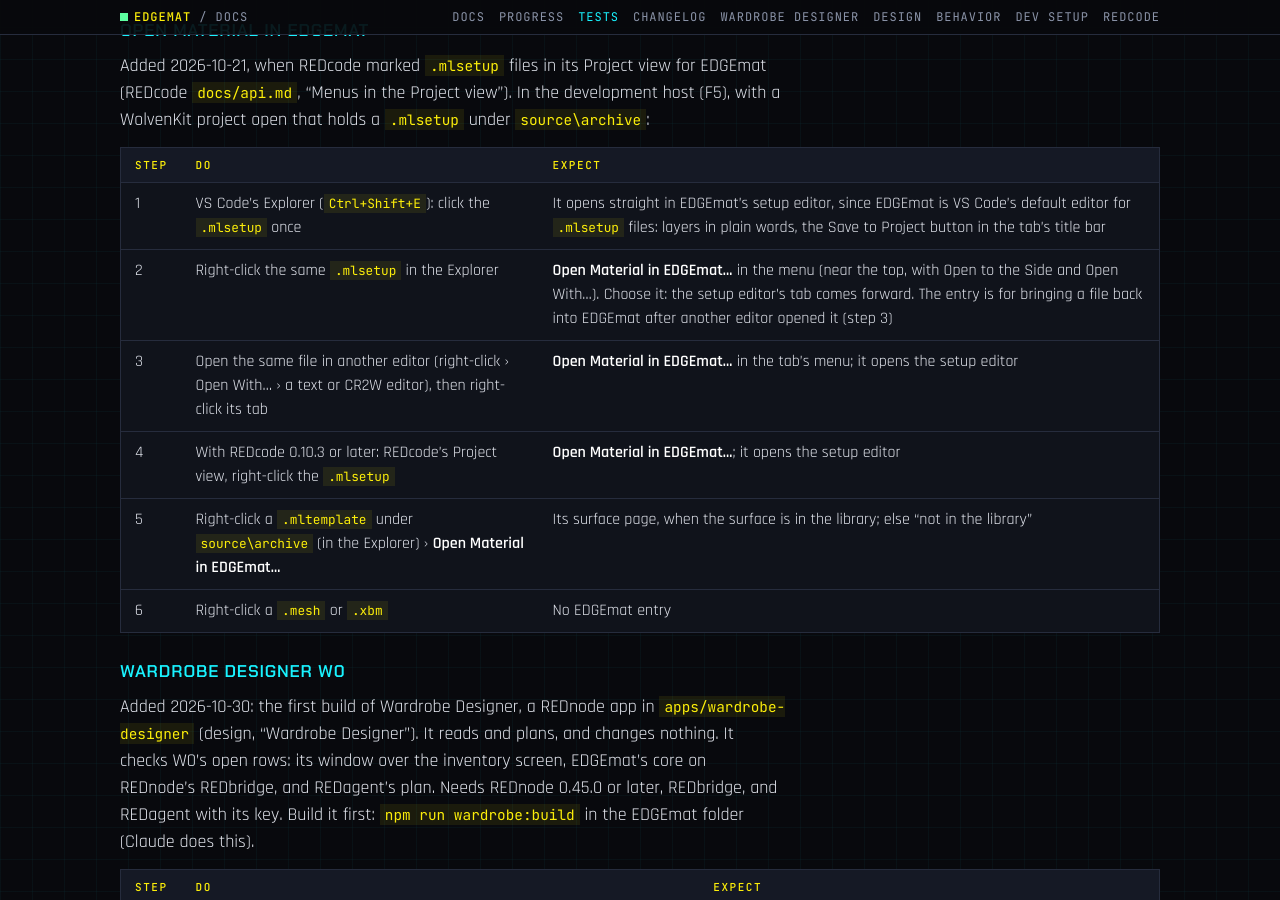
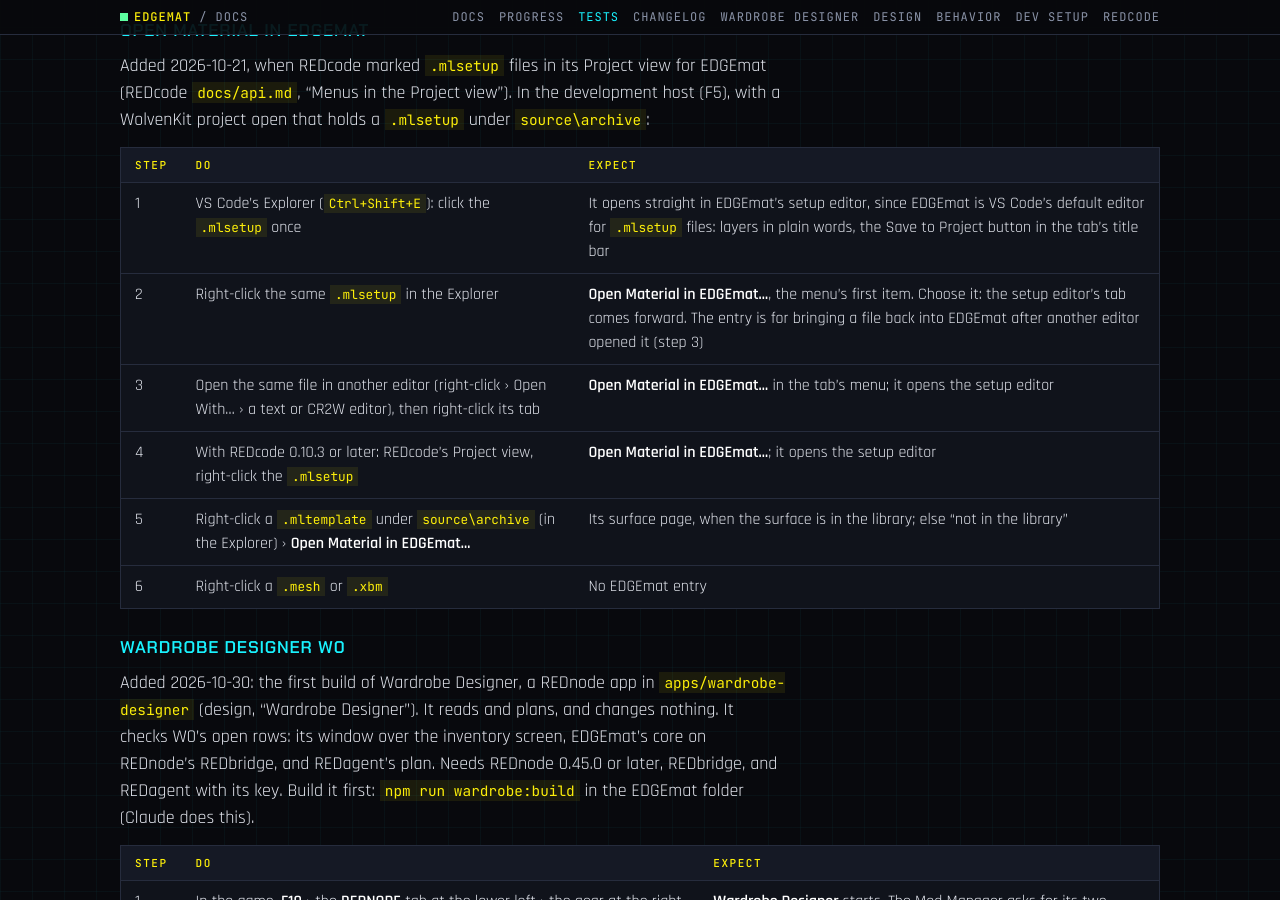
Before and after one commit to Edgemodders/EDGEmat, a Jekyll site: the page built from docs/testing.md, in a window 1280 px wide and 900 px high, scrolled down 38917 px. Built offline with Jekyll 4.4.1, drawn with Linux system fonts in a browser that asks for light colours; our own code applies the rules of GitHub Pages for plain Markdown files.

Commit message:
Tests: Open Material in EDGEmat is the Explorer menu's first item
Co-Authored-By: Claude Opus 5.5 <noreply@anthropic.com>

```diff
--- a/docs/testing.md
+++ b/docs/testing.md
@@ -516,7 +516,7 @@ Added 2026-10-21, when REDcode marked `.mlsetup` files in its Project view for E
 | Step | Do | Expect |
 |---|---|---|
 | 1 | VS Code's Explorer (`Ctrl+Shift+E`): click the `.mlsetup` once | It opens straight in EDGEmat's setup editor, since EDGEmat is VS Code's default editor for `.mlsetup` files: layers in plain words, the Save to Project button in the tab's title bar |
-| 2 | Right-click the same `.mlsetup` in the Explorer | **Open Material in EDGEmat...** in the menu (near the top, with Open to the Side and Open With...). Choose it: the setup editor's tab comes forward. The entry is for bringing a file back into EDGEmat after another editor opened it (step 3) |
+| 2 | Right-click the same `.mlsetup` in the Explorer | **Open Material in EDGEmat...**, the menu's first item. Choose it: the setup editor's tab comes forward. The entry is for bringing a file back into EDGEmat after another editor opened it (step 3) |
 | 3 | Open the same file in another editor (right-click › Open With... › a text or CR2W editor), then right-click its tab | **Open Material in EDGEmat...** in the tab's menu; it opens the setup editor |
 | 4 | With REDcode 0.10.3 or later: REDcode's Project view, right-click the `.mlsetup` | **Open Material in EDGEmat...**; it opens the setup editor |
 | 5 | Right-click a `.mltemplate` under `source\archive` (in the Explorer) › **Open Material in EDGEmat...** | Its surface page, when the surface is in the library; else "not in the library" |
```
